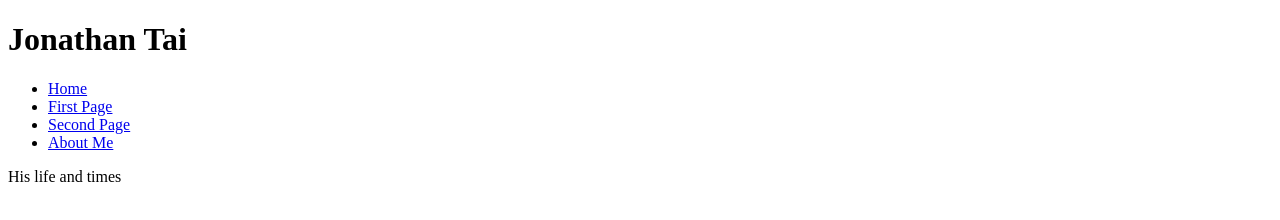
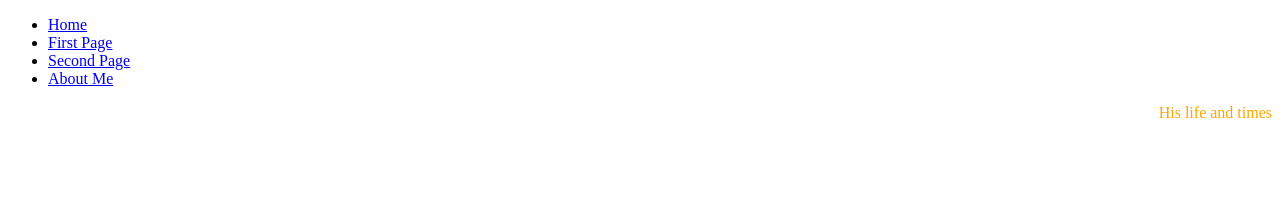
Before and after one commit to JayLTai/jonnyrules96.github.io, a plain HTML site: page index.html in a window 1280 px wide. Drawn offline with Linux system fonts and the light colour scheme.

Commit message:
Added the link to css

```diff
--- a/index.html
+++ b/index.html
@@ -1,8 +1,9 @@
 <!DOCTYPE html>
 <html>
-<body>
+<head>
+<link rel="stylesheet" href="style.css" />
 
-<h1>Jonathan Tai</h1>
+<title>Jonathan Tai</title>
 
 <ul id="nav">
     <li><a href="Home">Home</a></li>
@@ -11,6 +12,9 @@
     <li><a href="About">About Me</a></li>
 </ul>
 
+</head>
+<body>
+
 <p id="subheader">His life and times</p>
 
 </body>
```
